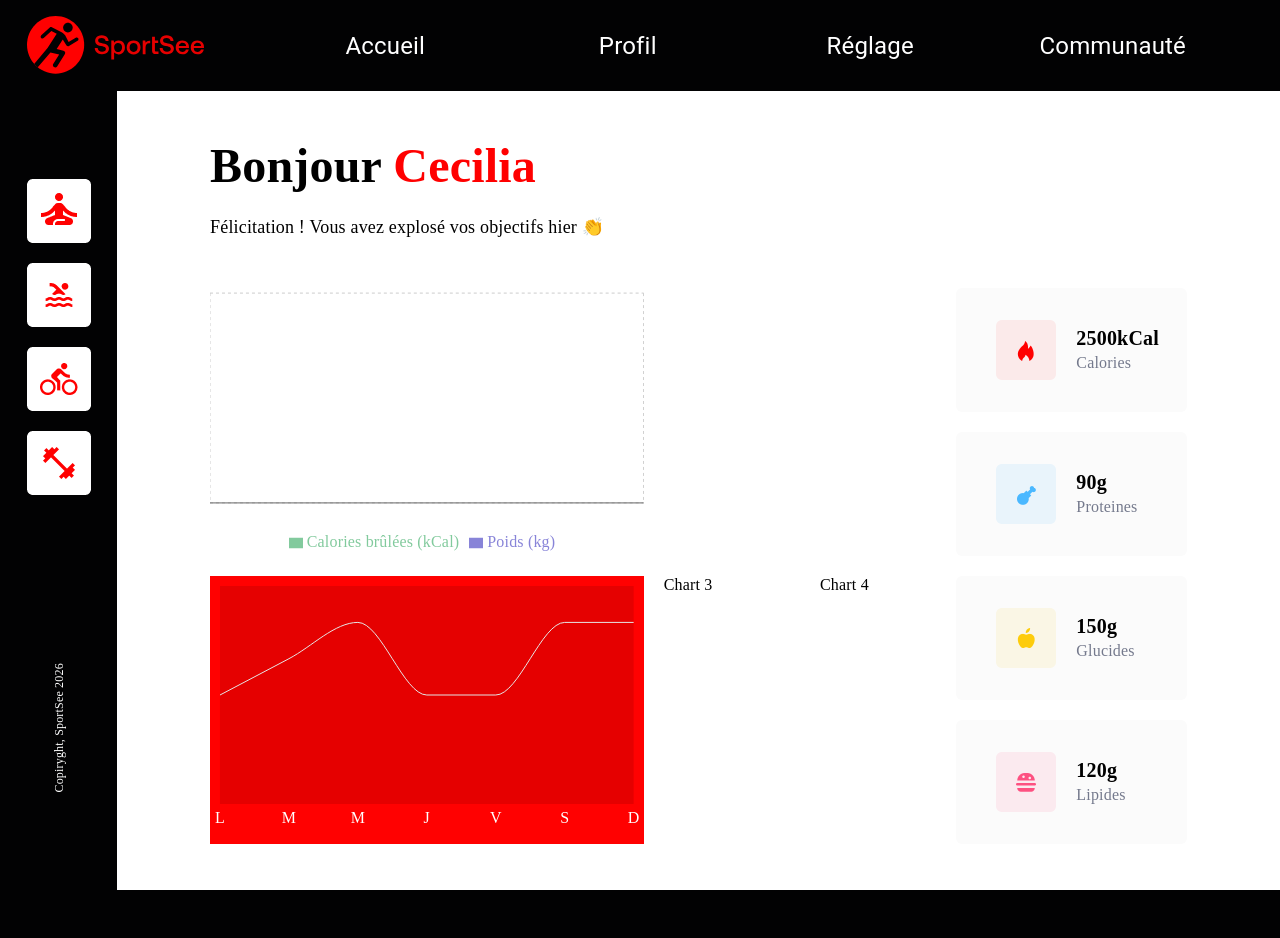
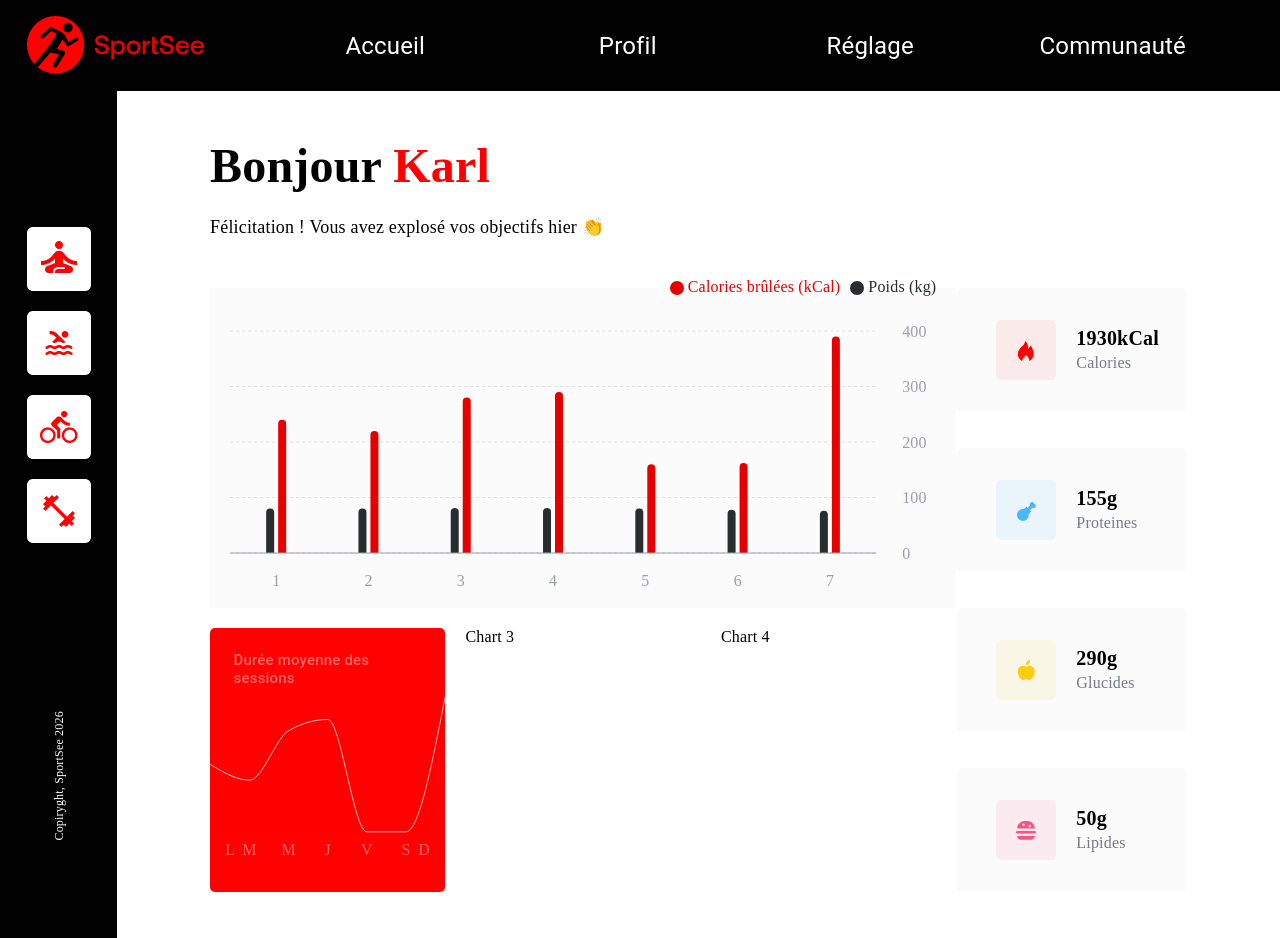
Before and after one commit to gandrica/OC-P12-SportSee, a React (Vite) app: page / in a window 1280 px wide. Before the commit the page ends 890 px from the top, so only its background shows below. Built offline with nearby package versions, Linux system fonts and the light colour scheme; some icons are missing.

Commit message:
Mise à jour ActivityChart 1

```diff
--- a/src/components/charts/ActivityChart.jsx
+++ b/src/components/charts/ActivityChart.jsx
@@ -8,46 +8,122 @@ import {
   Legend,
 } from "recharts";
 import { RechartsDevtools } from "@recharts/devtools";
+
+import CustomCursor from "./CustomCursorActivityChart";
+
 import styles from "./ActivityChart.module.scss";
 
 function ActivityChart({ userActivityData }) {
   console.log(userActivityData);
+  const setTickFormatterAcChart = (value) => {
+    let index = 0;
+    userActivityData.map((data, i) => {
+      if (data["day"] === value) {
+        index = i;
+        return index;
+      }
+    });
+    return index + 1;
+  };
   return (
+    <div className={styles.barChart}>
       <BarChart
         style={{
           width: "100%",
-        maxWidth: "700px",
-        maxHeight: "70vh",
+          height: "100%",
+          padding: "20px",
           aspectRatio: 1.618,
+          backgroundColor: "#FBFBFB",
         }}
         responsive
-      data={[]}
+        data={userActivityData}
         margin={{
           top: 5,
           right: 0,
           left: 0,
           bottom: 5,
         }}
+        barSize={8}
       >
-      <CartesianGrid strokeDasharray="3 3" />
-      <XAxis dataKey="day" />
-      <YAxis width="auto" />
-      <Tooltip />
-      <Legend />
+        <CartesianGrid
+          strokeDasharray="3 3"
+          vertical={false}
+          stroke="#DEDEDE"
+        />
+        <XAxis
+          dataKey="day"
+          stroke="#9B9EAC"
+          tickLine={false}
+          tickFormatter={setTickFormatterAcChart}
+          tickMargin={16}
+        />
+        <YAxis
+          dataKey="kilogram"
+          tickLine={false}
+          axisLine={false}
+          stroke="#9B9EAC"
+          orientation="right"
+          tickMargin={20}
+        />
+        <Tooltip
+          cursor={<CustomCursor />}
+          content={({ active, payload }) => {
+            if (!active || !payload || payload.length === 0) {
+              return null;
+            }
+            return (
+              <div
+                style={{
+                  width: "40px",
+                  height: "64px",
+                  marginLeft: "24px",
+                  backgroundColor: "#e60000",
+                  display: "flex",
+                  color: "white",
+                  flexDirection: "column",
+                  justifyContent: "space-around",
+                  alignItems: "center",
+                  fontWeight: "500",
+                  fontSize: "7px",
+                }}
+              >
+                <div>{payload[0].payload["kilogram"]}kg</div>
+                <div>{payload[0].payload["calories"]}kcal</div>
+              </div>
+            );
+          }}
+        />
+        <Legend
+          verticalAlign="top"
+          align="right"
+          iconType="circle"
+          wrapperStyle={{
+            top: "-10px",
+            right: "10px",
+          }}
+          formatter={(value) => {
+            if (value === "calories") {
+              return "Calories brûlées (kCal)";
+            } else if (value === "kilogram") {
+              return "Poids (kg)";
+            }
+          }}
+        />
         <Bar
-        dataKey="Poids (kg)"
-        fill="#8884d8"
-        activeBar={{ fill: "pink", stroke: "blue" }}
+          dataKey="kilogram"
+          stackId={1}
+          fill="#282d30"
           radius={[10, 10, 0, 0]}
         />
         <Bar
-        dataKey="Calories brûlées (kCal)"
-        fill="#82ca9d"
-        activeBar={{ fill: "gold", stroke: "purple" }}
+          dataKey="calories"
+          fill="#e60000"
           radius={[10, 10, 0, 0]}
+          stackId={2}
         />
         <RechartsDevtools />
       </BarChart>
+    </div>
   );
 }
 
--- a/src/components/charts/ActivityChart.module.scss
+++ b/src/components/charts/ActivityChart.module.scss
@@ -1,3 +1,5 @@
 .barChart {
   grid-area: activityChart;
+  width: 100%;
+  height: 100%;
 }
--- a/src/components/charts/AverageChart.jsx
+++ b/src/components/charts/AverageChart.jsx
@@ -11,9 +11,9 @@ import {
 import { RechartsDevtools } from "@recharts/devtools";
 
 import styles from "./AverageChart.module.scss";
+import CustomTick from "./CustomTickAverageChart";
 
 function AverageChart({ userAverageSessionsData }) {
-  console.log(userAverageSessionsData);
   // 1. On crée un état pour suivre les calories survolées
   const [hoveredDay, setHoveredDay] = useState(null);
 
@@ -31,31 +31,29 @@ function AverageChart({ userAverageSessionsData }) {
   const handleMouseLeave = () => {
     setHoveredDay(null);
   };
-  const setTickFormatter = (value) => {
-    switch (value) {
-      case 1:
-        return "L";
-      case 2:
-        return "M";
-      case 3:
-        return "M";
-      case 4:
-        return "J";
-      case 5:
-        return "V";
-      case 6:
-        return "S";
-      case 7:
-        return "D";
-    }
+  const setTickFormatterAvChart = (value) => {
+    const days = { 1: "L", 2: "M", 3: "M", 4: "J", 5: "V", 6: "S", 7: "D" };
+    return days[value];
   };
+  const overlayWidth = hoveredDay ? (1 - (hoveredDay - 1) / 6) * 100 : 0;
 
   return (
     <div className={styles.averageChart}>
+      <h2 className={styles.title}>
+        Durée moyenne des
+        <br />
+        sessions
+      </h2>
+      {hoveredDay && (
+        <div
+          className={styles.chartOverlay}
+          style={{ width: `${overlayWidth}%` }}
+        />
+      )}
       <AreaChart
         style={{
           width: "100%",
-          height: "100%",
+          height: "70%",
           maxWidth: "700px",
           maxHeight: "70vh",
           aspectRatio: 1.618,
@@ -64,8 +62,8 @@ function AverageChart({ userAverageSessionsData }) {
         data={userAverageSessionsData}
         margin={{
           top: 10,
-          right: 10,
-          left: 10,
+          right: 0,
+          left: 0,
           bottom: 10,
         }}
         onContextMenu={(_, e) => e.preventDefault()}
@@ -77,8 +75,10 @@ function AverageChart({ userAverageSessionsData }) {
           niceTicks="snap125"
           tickLine={false}
           axisLine={false}
-          stroke="#fff"
-          tickFormatter={setTickFormatter}
+          stroke="#FFFFFF67"
+          tickFormatter={(value) => setTickFormatterAvChart(value)}
+          interval="preserveStartEnd"
+          tick={<CustomTick />}
         />
         <Tooltip
           cursor={false}
@@ -107,10 +107,15 @@ function AverageChart({ userAverageSessionsData }) {
         <Area
           type="monotone"
           dataKey="sessionLength"
-          stroke="#fff"
+          stroke="#ffffffba"
           fill="#ff0101"
+          activeDot={{
+            fill: "#ffffff", // La couleur du point central (blanc)
+            r: 4, // Le rayon (la taille) du point
+            stroke: "rgba(255, 255, 255, 0.3)", // La couleur de l'ombre (blanc avec 30% d'opacité)
+            strokeWidth: 10, // L'épaisseur de l'ombre autour du point
+          }}
         />
-        <ReferenceArea x1={hoveredDay} x2={7} fill="#000" fillOpacity={0.1} />
         <RechartsDevtools />
       </AreaChart>
     </div>
--- a/src/components/charts/AverageChart.module.scss
+++ b/src/components/charts/AverageChart.module.scss
@@ -1,4 +1,26 @@
 .averageChart {
+  position: relative; // Indispensable pour l'overlay
+  background-color: #ff0101;
+  border-radius: 5px;
+  overflow: hidden; // Pour que l'overlay ne dépasse pas des bords arrondis
   grid-area: averageChart;
-  background-color: #ff0101;
+  padding: 0;
+
+  .title {
+    font-family: "Roboto", sans-serif;
+    font-weight: 500;
+    font-size: 15px;
+    color: #ffffff67;
+    margin-top: 10%;
+    margin-left: 10%;
+  }
 }
+.chartOverlay {
+  position: absolute;
+  top: 0;
+  right: 0;
+  bottom: 0;
+  background-color: rgba(0, 0, 0, 0.1);
+  pointer-events: none; // Pour que la souris "passe à travers" vers le graphique
+  z-index: 10;
+}
--- a/src/components/charts/ChartsArea.module.scss
+++ b/src/components/charts/ChartsArea.module.scss
@@ -1,7 +1,7 @@
 .userCharts {
   width: 835px;
   display: grid;
-  grid-template-rows: repeat(2, 1fr);
+  grid-template-rows: 320px 264px;
   grid-template-columns: repeat(3, 1fr);
   grid-gap: 20px;
   grid-template-areas:
--- /dev/null
+++ b/src/components/charts/CustomCursorActivityChart.jsx
@@ -0,0 +1,24 @@
+import { Rectangle } from "recharts";
+function CustomCursor(props) {
+  // Recharts nous donne automatiquement les coordonnées (x, y) et la taille (width, height)
+  const { x, y, width, height } = props;
+
+  // 1. Définis la nouvelle largeur que tu souhaites pour le fond gris
+  const nouvelleLargeur = 60;
+
+  // 2. On recalcule la position X pour que le fond reste bien centré derrière les barres
+  const xCentre = x + (width - nouvelleLargeur) / 2;
+
+  return (
+    <Rectangle
+      fill="#C4C4C4" /* La couleur grise habituelle */
+      fillOpacity={0.5} /* Un peu de transparence */
+      x={xCentre} /* Notre nouvelle position centrée */
+      y={y} /* On garde le Y d'origine (tout en haut) */
+      width={nouvelleLargeur}
+      height={height} /* On garde la hauteur totale du graphique */
+    />
+  );
+}
+
+export default CustomCursor;
--- /dev/null
+++ b/src/components/charts/CustomTickAverageChart.jsx
@@ -0,0 +1,25 @@
+function CustomTick({ x, y, payload }) {
+  // On récupère le jour (de 1 à 7)
+  const dayValue = payload.value;
+
+  // Le dictionnaire des jours (plus court que le switch !)
+  const days = { 1: "L", 2: "M", 3: "M", 4: "J", 5: "V", 6: "S", 7: "D" };
+
+  // La magie est ici : on décale l'axe X pour le premier et le dernier point
+  let xOffset = 0;
+  if (dayValue === 1) xOffset = +15; // On pousse le "L" vers la droite
+  if (dayValue === 7) xOffset = -15; // On pousse le "D" vers la gauche
+
+  return (
+    <text
+      x={x + xOffset} // Position horizontale avec notre petit décalage
+      y={y + 15} // Position verticale sous la ligne
+      fill="#FFFFFF67" // Couleur blanche un peu transparente
+      textAnchor="middle" // On centre le texte sur son point
+      fontSize={16}
+    >
+      {days[dayValue]}
+    </text>
+  );
+}
+export default CustomTick;
--- a/src/routes/accueil/Accueil.jsx
+++ b/src/routes/accueil/Accueil.jsx
@@ -23,7 +23,7 @@ function Accueil() {
     //Back End Port
     // const portBack = 3000;
 
-    let id = 18;
+    let id = 12;
     const getUserApiData = async (port, id, endPoint = "/") => {
       const url = `http://localhost:${port}/user/`;
       if (port === 5173) {
```
Also changed, not shown: src/components/charts/CustomCursorActivityChart.module.scss (added), src/components/charts/CustomTickAverageChart.module.scss (added). Lines whose indentation alone changed are shown as unchanged.
